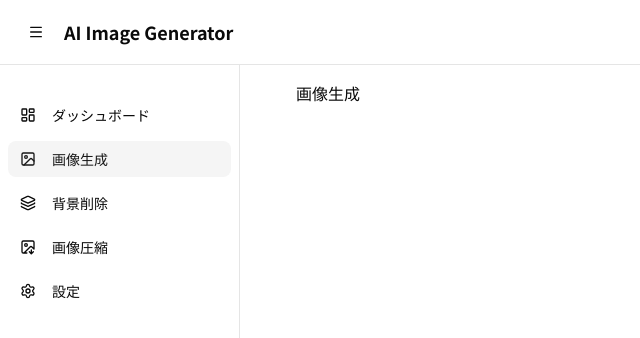
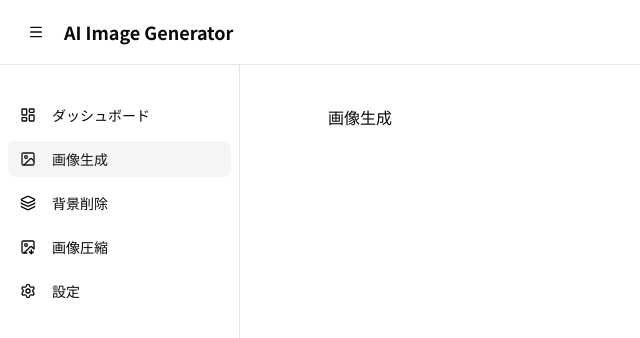
Before and after one commit to Hashimoto-Noriaki/next-ai-saas-application, a Next.js app: page /dashboard/tools/image-generator in a window 1280 px wide. Shown: the top 338 px of the page, without its empty margins (0-640 px from the left). Built offline with nearby package versions, Linux system fonts and the light colour scheme.

Commit message:
ページコンテナを作成(画像生成などにcssが適用されている)

```diff
--- a/src/app/(dashboard)/dashboard/page-container.tsx
+++ /dev/null
@@ -1,5 +0,0 @@
-const PageContainer = () => {
-    return <div>page-container</div>
-}
-
-export default PageContainer
--- a/src/app/(dashboard)/dashboard/tools/[tools]/page.tsx
+++ b/src/app/(dashboard)/dashboard/tools/[tools]/page.tsx
@@ -1,3 +1,4 @@
+import PageContainer from '@/components/dashboard/page-container';
 import { tools } from '@/config/tools'
 import { notFound } from 'next/navigation'
 
@@ -11,9 +12,9 @@ const ToolPage = async ({ params }: {params:Promise<{ tool:string }>}) => {
     }
 
     return (
-        <div>
+        <PageContainer>
             <h1>{tool.title}</h1>
-        </div>
+        </PageContainer>
     )
 }
 
--- /dev/null
+++ b/src/components/dashboard/page-container.tsx
@@ -0,0 +1,5 @@
+const PageContainer = ({ children }: { children:React.ReactNode }) => {
+    return <div className="p-8 pt-6 space-y-4">{children}</div>
+}
+
+export default PageContainer
```
